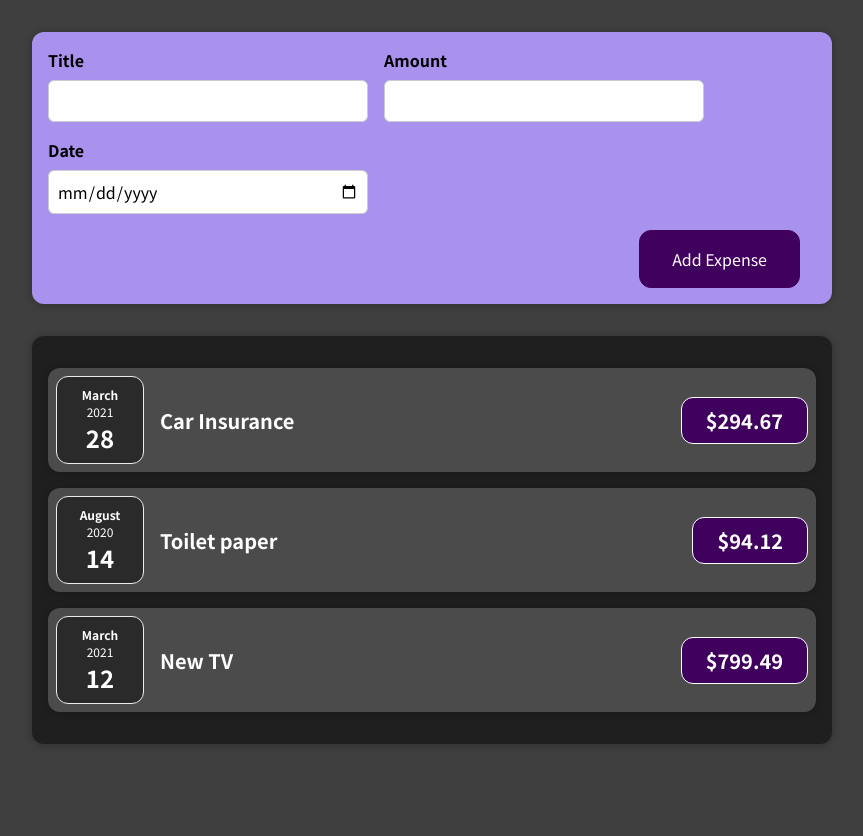
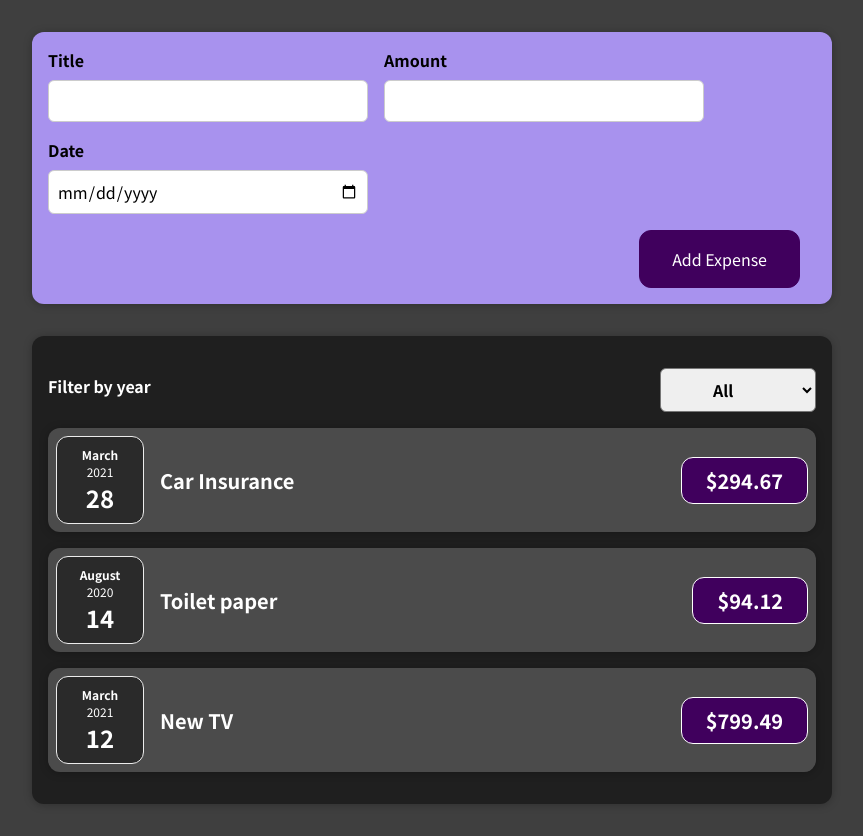
Before and after one commit to davitorress/reactjs_compass-course, a React (Create React App) app in the folder react-complete-guide/: page / in a window 1280 px wide. Shown: the whole page, without its empty margins (208-1071 px from the left). Before the commit the page ends 800 px from the top, so only its background shows below. Built offline with nearby package versions, Linux system fonts and the light colour scheme.

Commit message:
filter expenses by year

```diff
--- a/react-complete-guide/src/components/Expenses/Expenses.js
+++ b/react-complete-guide/src/components/Expenses/Expenses.js
@@ -1,13 +1,27 @@
 import Card from "../UI/Card";
+import ExpensesFilter from "./ExpensesFilter";
 import ExpenseItem from "./ExpenseItem";
 
 import "./Expenses.css";
+import { useState } from "react";
 
 function Expenses(props) {
+	const [yearFiltered, setYearFiltered] = useState("");
+
+	function filterHandler(filter) {
+		setYearFiltered(filter);
+	}
+
 	return (
 		<Card className="expenses">
+			<ExpensesFilter onChangeFilter={filterHandler} />
+
 			{props.items.map((item) => {
-				return <ExpenseItem key={item.id} title={item.title} amount={item.amount} date={item.date} />;
+				if (yearFiltered) {
+					if (item.date.getFullYear() === +yearFiltered) {
+						return <ExpenseItem key={item.id} title={item.title} amount={item.amount} date={item.date} />;
+					}
+				} else return <ExpenseItem key={item.id} title={item.title} amount={item.amount} date={item.date} />;
 			})}
 		</Card>
 	);
--- /dev/null
+++ b/react-complete-guide/src/components/Expenses/ExpensesFilter.css
@@ -0,0 +1,27 @@
+.expenses-filter {
+	/* padding: 0 1rem; */
+	color: #fff;
+}
+
+.expenses-filter__control {
+	margin: 1rem 0;
+	width: 100%;
+
+	display: flex;
+	align-items: center;
+	justify-content: space-between;
+}
+
+.expenses-filter label {
+	margin-bottom: 0.5rem;
+	font-weight: 700;
+}
+
+.expenses-filter select {
+	padding: 0.5rem 3rem;
+
+	font: inherit;
+	font-weight: 700;
+
+	border-radius: 6px;
+}
--- /dev/null
+++ b/react-complete-guide/src/components/Expenses/ExpensesFilter.js
@@ -0,0 +1,28 @@
+import { useState } from "react";
+import "./ExpensesFilter.css";
+
+function ExpensesFilter(props) {
+	const [yearFiltered, setYearFiltered] = useState("");
+
+	function yearFilterHandler(event) {
+		setYearFiltered(event.target.value);
+		props.onChangeFilter(event.target.value);
+	}
+
+	return (
+		<section className="expenses-filter">
+			<section className="expenses-filter__control">
+				<label htmlFor="year">Filter by year</label>
+				<select id="year" value={yearFiltered} onChange={yearFilterHandler}>
+					<option value="">All</option>
+					<option value="2022">2022</option>
+					<option value="2021">2021</option>
+					<option value="2020">2020</option>
+					<option value="2019">2019</option>
+				</select>
+			</section>
+		</section>
+	);
+}
+
+export default ExpensesFilter;
```
